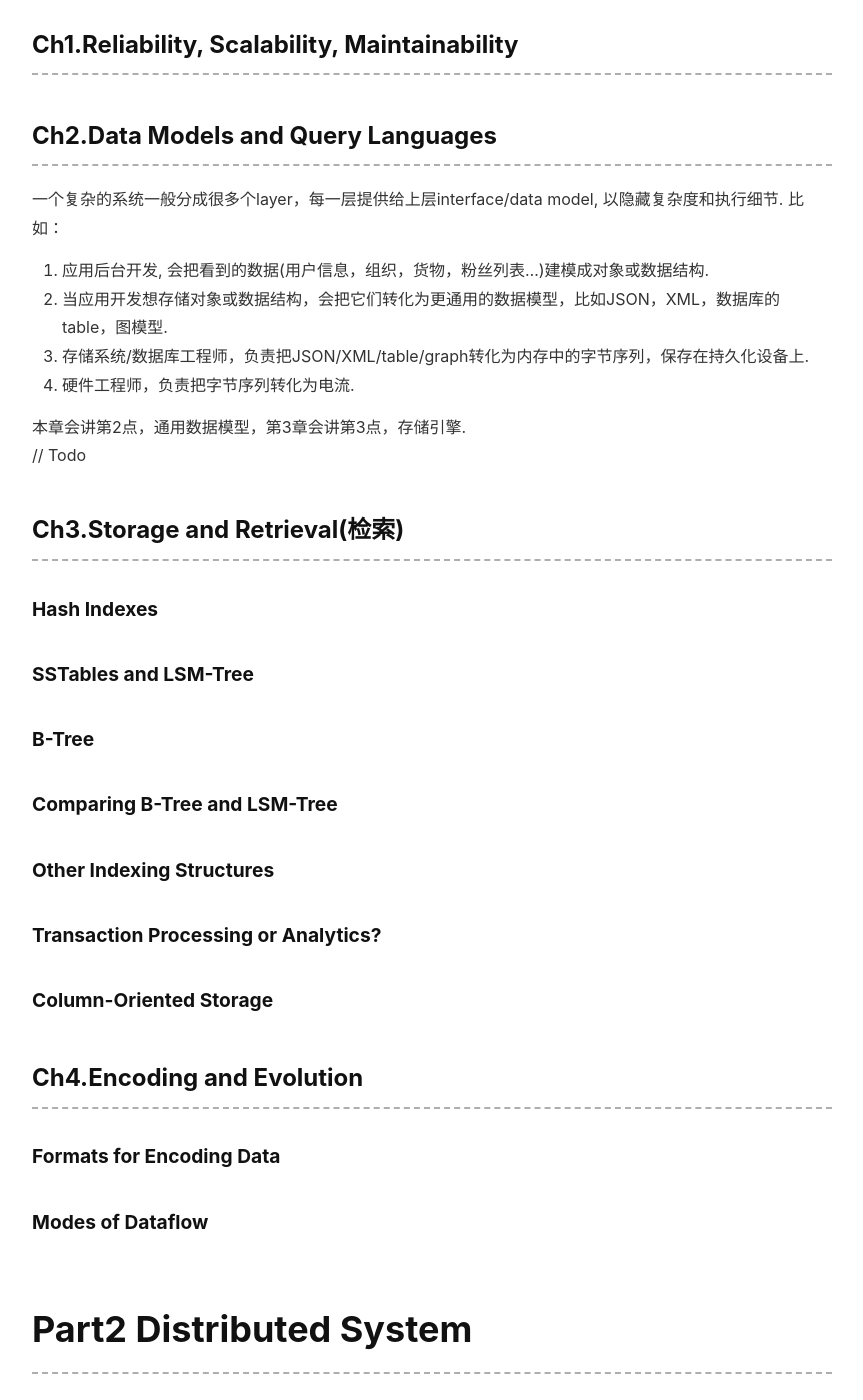
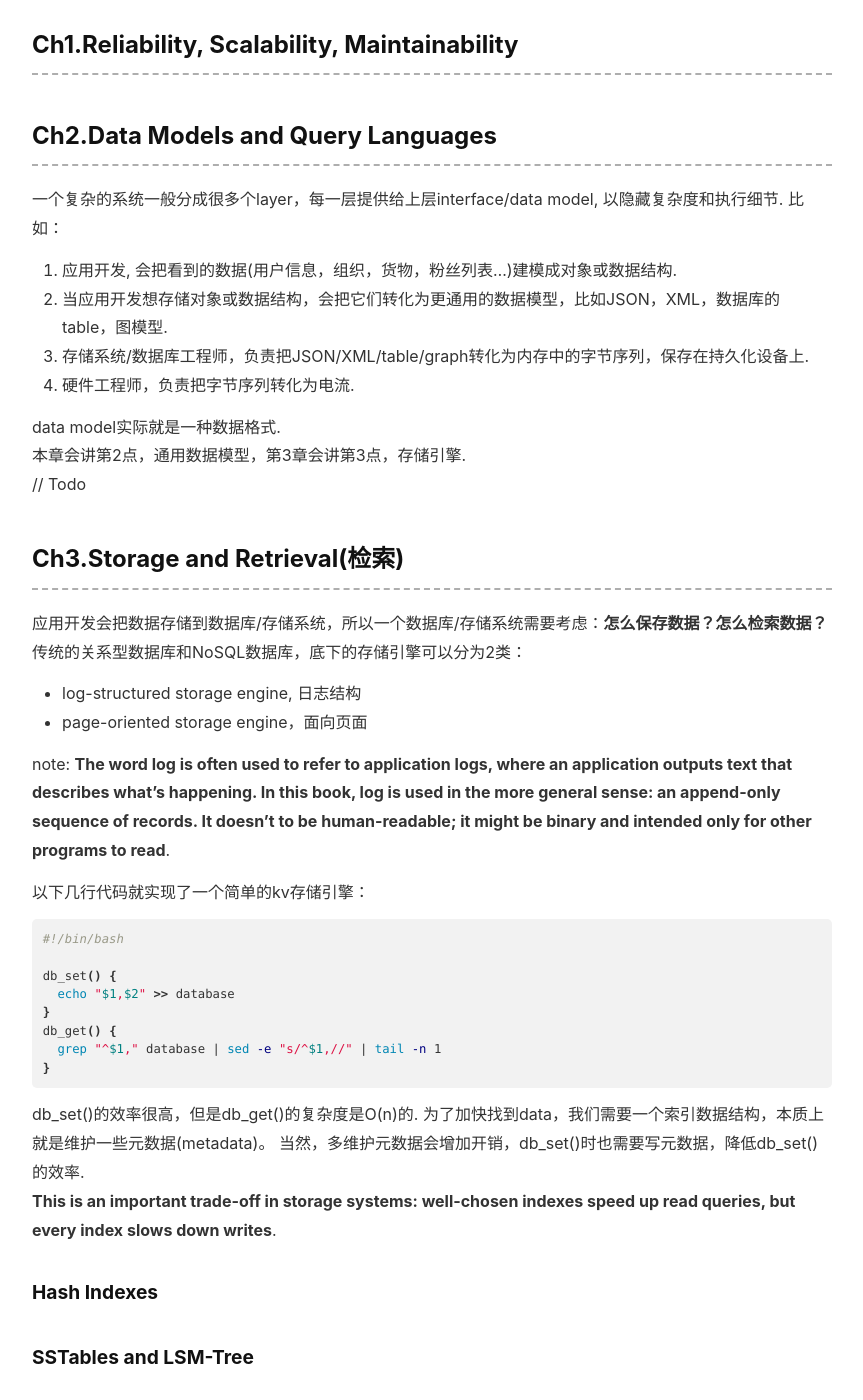
Before and after one commit to fukua95/fukua95.github.io, a Jekyll site: the page built from _posts/2020-03-16-Designing-Data-Intensive-Applications.md, in a window 1280 px wide and 1400 px high, scrolled down 355 px. Shown: the whole window, without its empty margins (88-951 px from the left). Built offline with Jekyll 4.4.1, drawn with Linux system fonts in a browser that asks for light colours; nearby versions of some CDN libraries; comment, search, counter and statistics services are not loaded.

Commit message:
Update 2020-03-16-Designing-Data-Intensive-Applications.md

````diff
--- a/_posts/2020-03-16-Designing-Data-Intensive-Applications.md
+++ b/_posts/2020-03-16-Designing-Data-Intensive-Applications.md
@@ -13,18 +13,44 @@ key: 100006
 
 ## Ch2.Data Models and Query Languages
 一个复杂的系统一般分成很多个layer，每一层提供给上层interface/data model, 以隐藏复杂度和执行细节. 比如：
-1. 应用后台开发, 会把看到的数据(用户信息，组织，货物，粉丝列表...)建模成对象或数据结构.
+1. 应用开发, 会把看到的数据(用户信息，组织，货物，粉丝列表...)建模成对象或数据结构.
 2. 当应用开发想存储对象或数据结构，会把它们转化为更通用的数据模型，比如JSON，XML，数据库的table，图模型.
 3. 存储系统/数据库工程师，负责把JSON/XML/table/graph转化为内存中的字节序列，保存在持久化设备上.
 4. 硬件工程师，负责把字节序列转化为电流.
 
+data model实际就是一种数据格式.
 本章会讲第2点，通用数据模型，第3章会讲第3点，存储引擎.
 // Todo
 
 ## Ch3.Storage and Retrieval(检索)
+应用开发会把数据存储到数据库/存储系统，所以一个数据库/存储系统需要考虑：**怎么保存数据？怎么检索数据？**
+传统的关系型数据库和NoSQL数据库，底下的存储引擎可以分为2类：
+* log-structured storage engine, 日志结构
+* page-oriented storage engine，面向页面
+
+note: **The word log is often used to refer to application logs, where an application outputs text that describes
+what's happening. In this book, log is used in the more general sense: an append-only sequence of records.
+It doesn't to be human-readable; it might be binary and intended only for other programs to read**.
+
+以下几行代码就实现了一个简单的kv存储引擎：
+```bash
+#!/bin/bash
+
+db_set() {
+  echo "$1,$2" >> database
+}
+db_get() {
+  grep "^$1," database | sed -e "s/^$1,//" | tail -n 1
+}
+```
+db_set()的效率很高，但是db_get()的复杂度是O(n)的. 为了加快找到data，我们需要一个索引数据结构，本质上就是维护一些元数据(metadata)。
+当然，多维护元数据会增加开销，db_set()时也需要写元数据，降低db_set()的效率.
+**This is an important trade-off in storage systems: well-chosen indexes speed up read queries, but every index slows down writes**.
+
 ### Hash Indexes
 ### SSTables and LSM-Tree
 ### B-Tree
+
 ### Comparing B-Tree and LSM-Tree
 ### Other Indexing Structures
 
````
